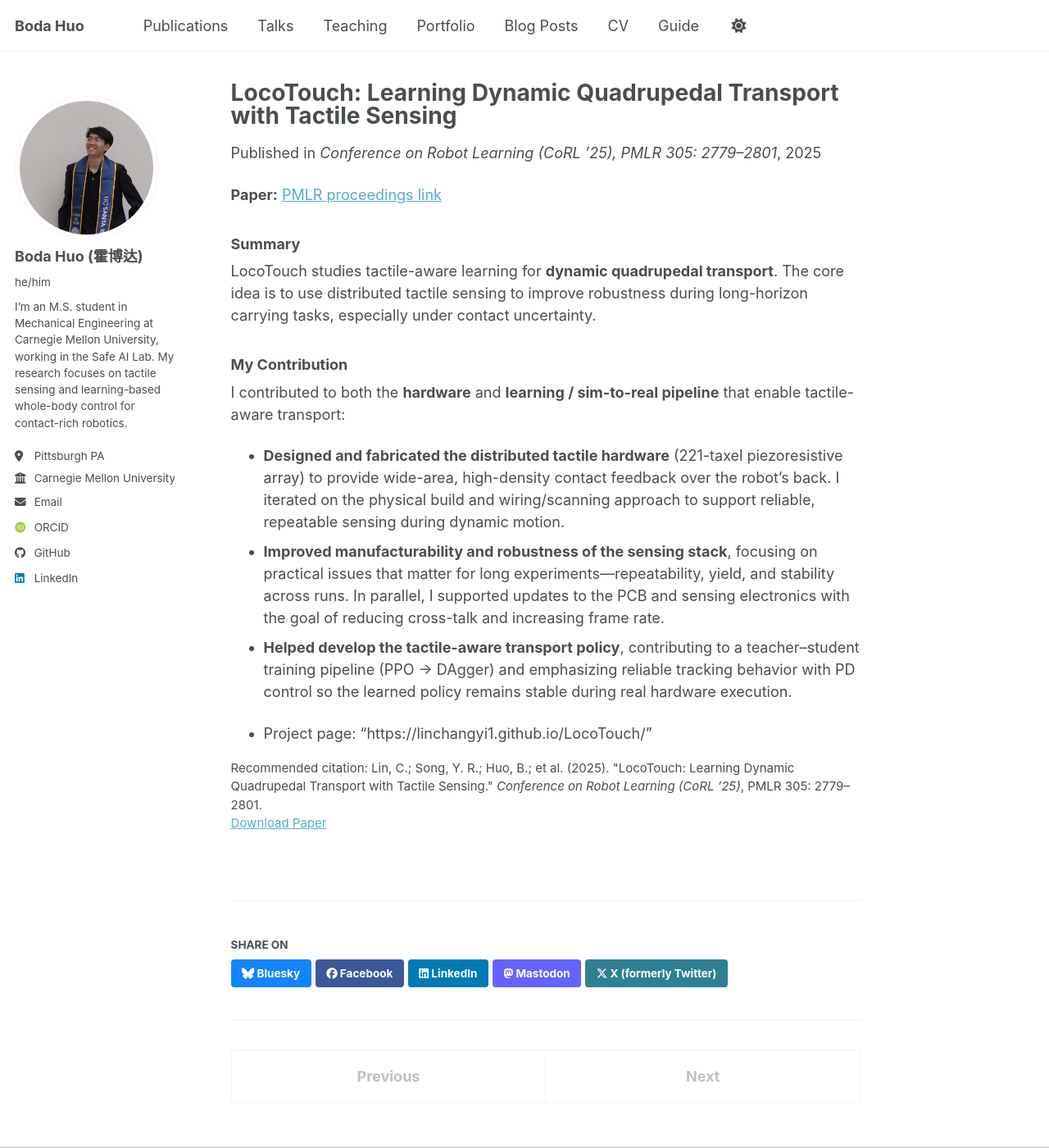
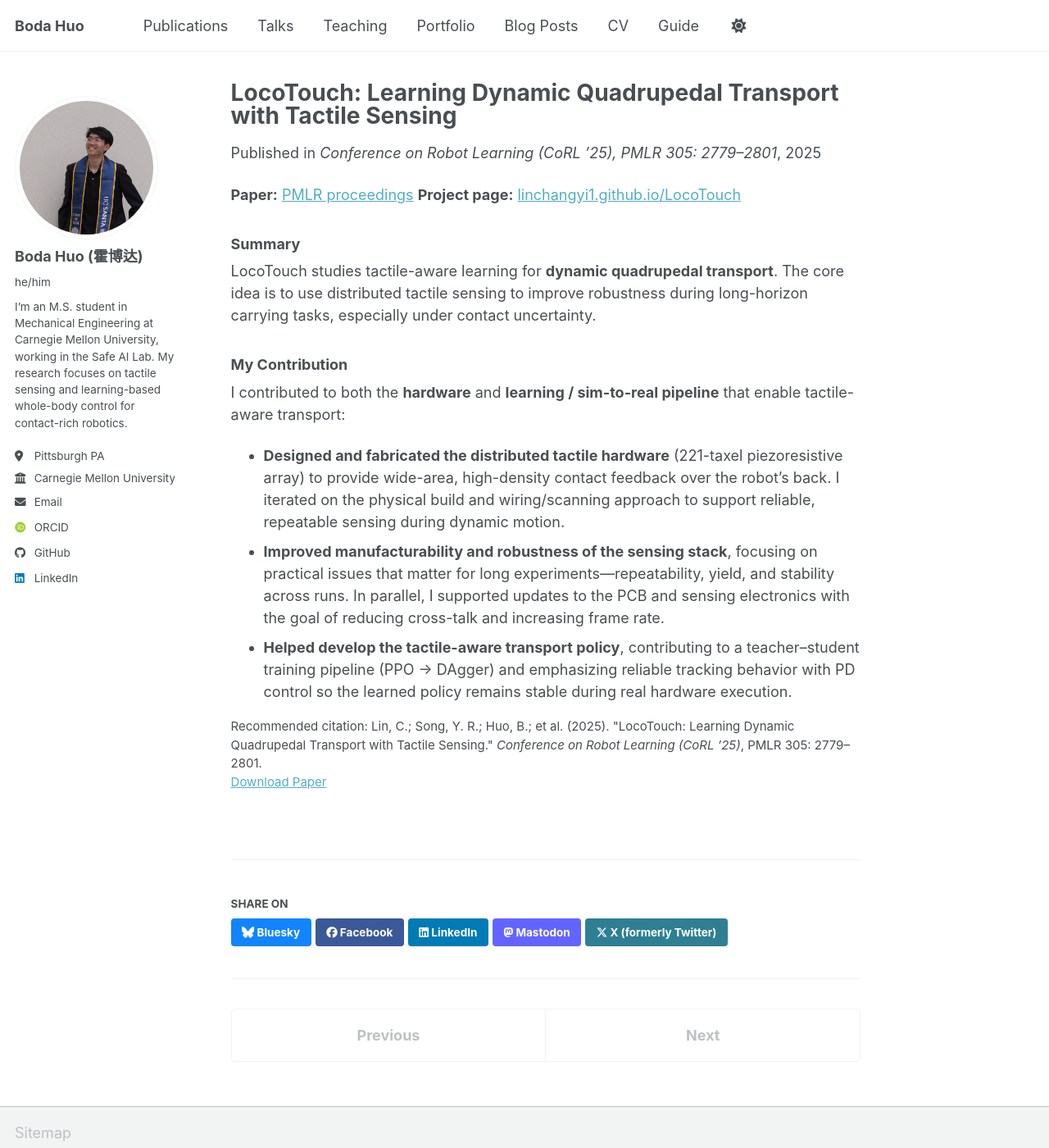
Before and after one commit to bodahuo/bodahuo.github.io, a Jekyll site: the page built from _publications/LocoTouch.md, in a window 1280 px wide and 1400 px high. Shown: the whole window at 82% size. Built offline with Jekyll 4.4.1, drawn with Linux system fonts in a browser that asks for light colours; some web fonts are replaced; a script bundle is joined from its source files by our own code; library files that are not in the unit come from our copies; some of the changed lines change nothing that is shown.

Commit message:
Update LocoTouch.md

```diff
--- a/_publications/LocoTouch.md
+++ b/_publications/LocoTouch.md
@@ -10,7 +10,8 @@
 citation: 'Lin, C.; Song, Y. R.; Huo, B.; et al. (2025). &quot;LocoTouch: Learning Dynamic Quadrupedal Transport with Tactile Sensing.&quot; <i>Conference on Robot Learning (CoRL ’25)</i>, PMLR 305: 2779–2801.'
 ---
 
-**Paper:** [PMLR proceedings link]({{ page.paperurl }})
+**Paper:** [PMLR proceedings](https://proceedings.mlr.press/v305/lin25a.html)
+**Project page:** [linchangyi1.github.io/LocoTouch](https://linchangyi1.github.io/LocoTouch/)
 
 ### Summary
 LocoTouch studies tactile-aware learning for **dynamic quadrupedal transport**. The core idea is to use distributed tactile sensing to improve robustness during long-horizon carrying tasks, especially under contact uncertainty.
@@ -21,5 +22,3 @@
 - **Designed and fabricated the distributed tactile hardware** (221-taxel piezoresistive array) to provide wide-area, high-density contact feedback over the robot’s back. I iterated on the physical build and wiring/scanning approach to support reliable, repeatable sensing during dynamic motion.
 - **Improved manufacturability and robustness of the sensing stack**, focusing on practical issues that matter for long experiments—repeatability, yield, and stability across runs. In parallel, I supported updates to the PCB and sensing electronics with the goal of reducing cross-talk and increasing frame rate.
 - **Helped develop the tactile-aware transport policy**, contributing to a teacher–student training pipeline (PPO → DAgger) and emphasizing reliable tracking behavior with PD control so the learned policy remains stable during real hardware execution.
-
-- Project page: "https://linchangyi1.github.io/LocoTouch/"
```
